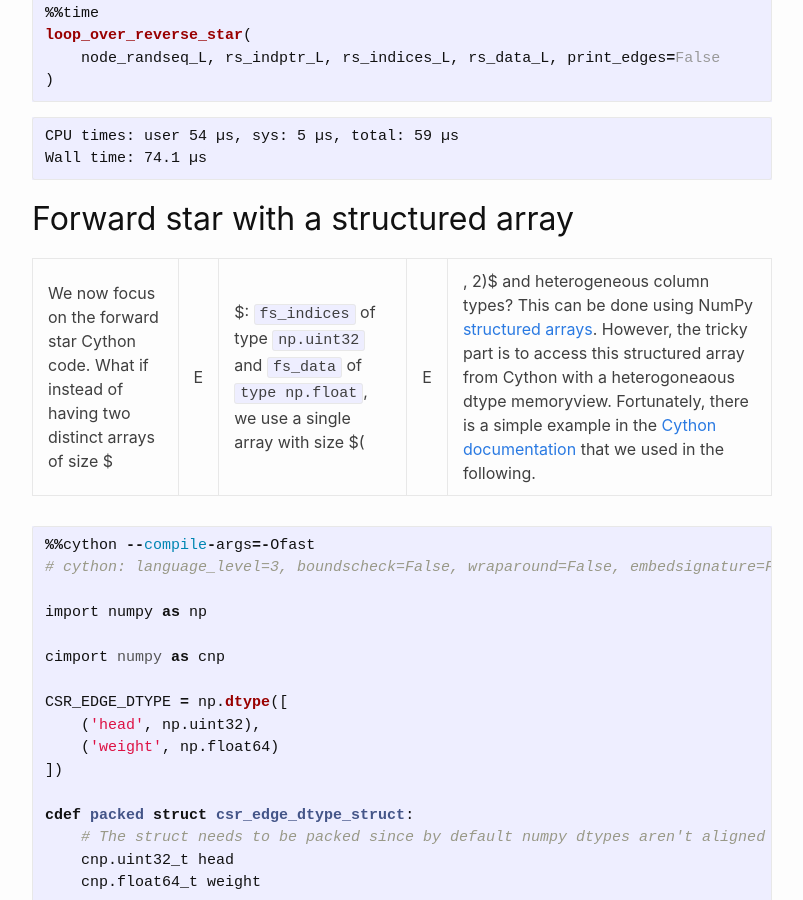
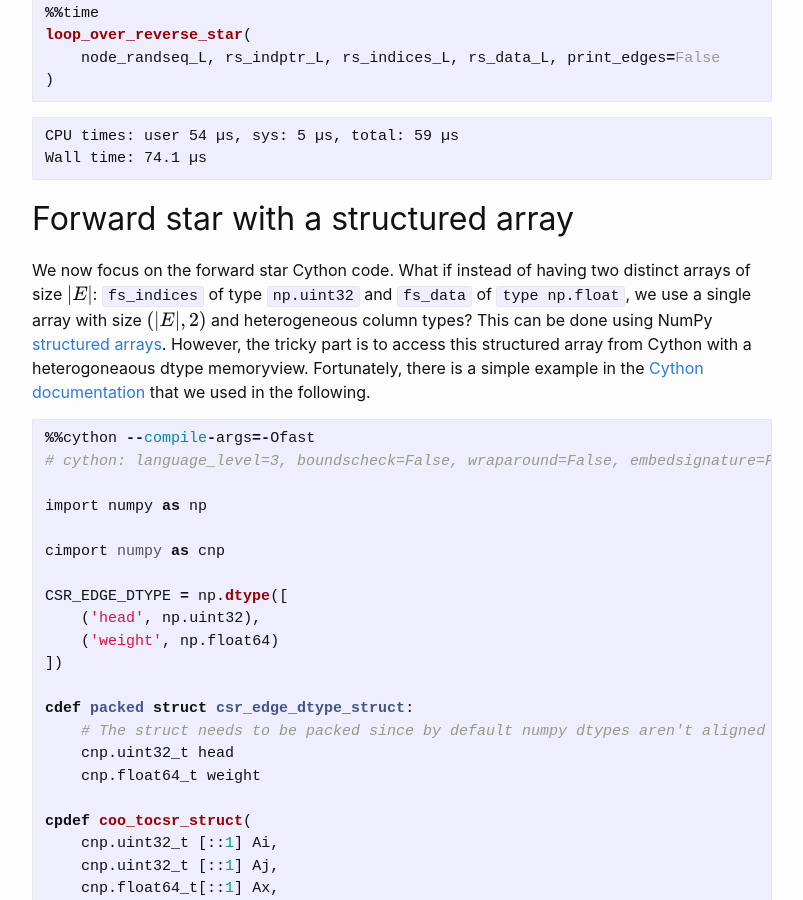
Before and after one commit to aetperf/aetperf.github.io, a Jekyll site: the page built from _posts/2022-11-04-Forward-and-reverse-stars-in-Cython.md, in a window 1280 px wide and 900 px high, scrolled down 13612 px. Shown: the whole window, without its empty margins (238-1041 px from the left). Built offline with Jekyll 4.4.1, drawn with Linux system fonts in a browser that asks for light colours; formulas are drawn with MathJax 3; comment, search, counter and statistics services are not loaded.

Commit message:
small update

````diff
--- a/_posts/2022-11-04-Forward-and-reverse-stars-in-Cython.md
+++ b/_posts/2022-11-04-Forward-and-reverse-stars-in-Cython.md
@@ -738,7 +738,7 @@ loop_over_reverse_star(
 
 ## Forward star with a structured array
 
-We now focus on the forward star Cython code. What if instead of having two distinct arrays of size $|E|$: `fs_indices` of type `np.uint32` and `fs_data` of `type np.float`, we use a single array with size $(|E|, 2)$ and heterogeneous column types? This can be done using NumPy [structured arrays](https://numpy.org/doc/stable/user/basics.rec.html). However, the tricky part is to access this structured array from Cython with a heterogoneaous dtype memoryview. Fortunately, there is a simple example in the [Cython documentation](https://cython.readthedocs.io/en/latest/src/userguide/memoryviews.html#syntax) that we used in the following.
+We now focus on the forward star Cython code. What if instead of having two distinct arrays of size $\|E\|$: `fs_indices` of type `np.uint32` and `fs_data` of `type np.float`, we use a single array with size $(\|E\|, 2)$ and heterogeneous column types? This can be done using NumPy [structured arrays](https://numpy.org/doc/stable/user/basics.rec.html). However, the tricky part is to access this structured array from Cython with a heterogoneaous dtype memoryview. Fortunately, there is a simple example in the [Cython documentation](https://cython.readthedocs.io/en/latest/src/userguide/memoryviews.html#syntax) that we used in the following.
 
 
 ```cython
````
